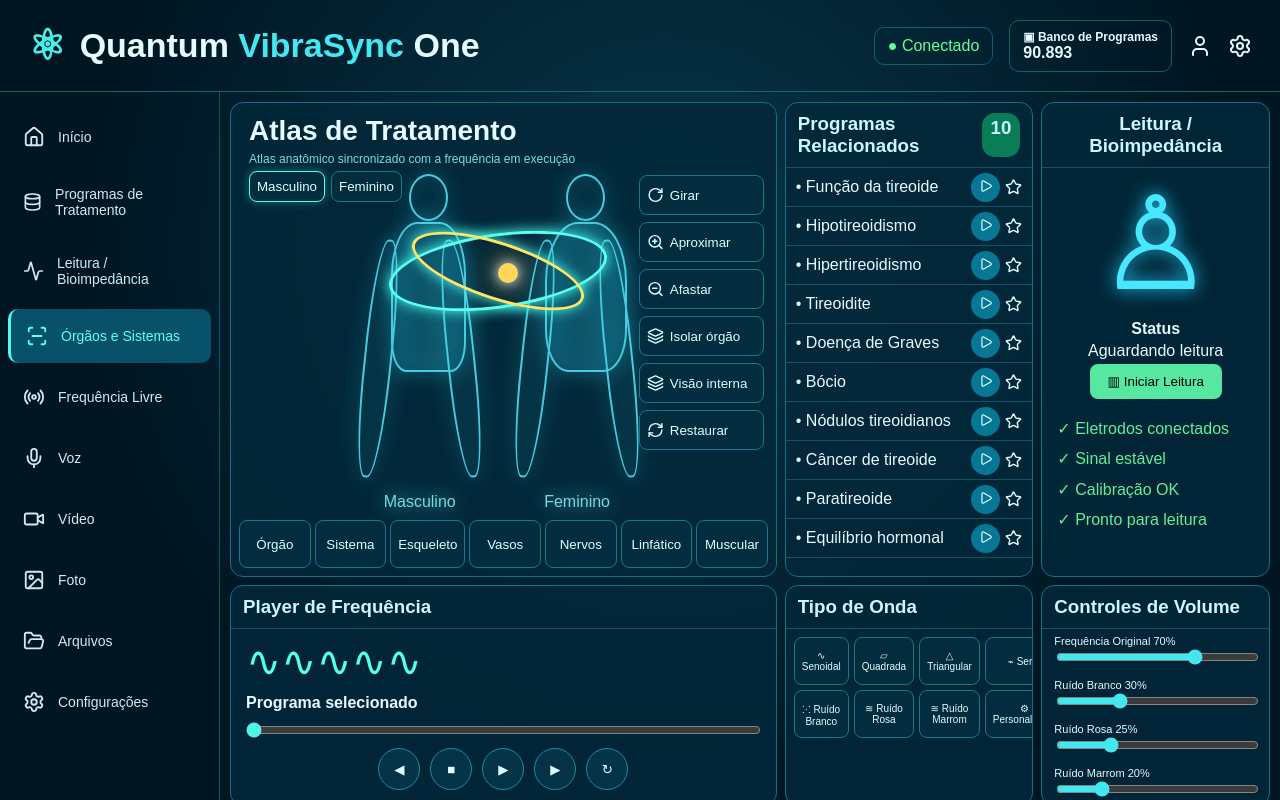
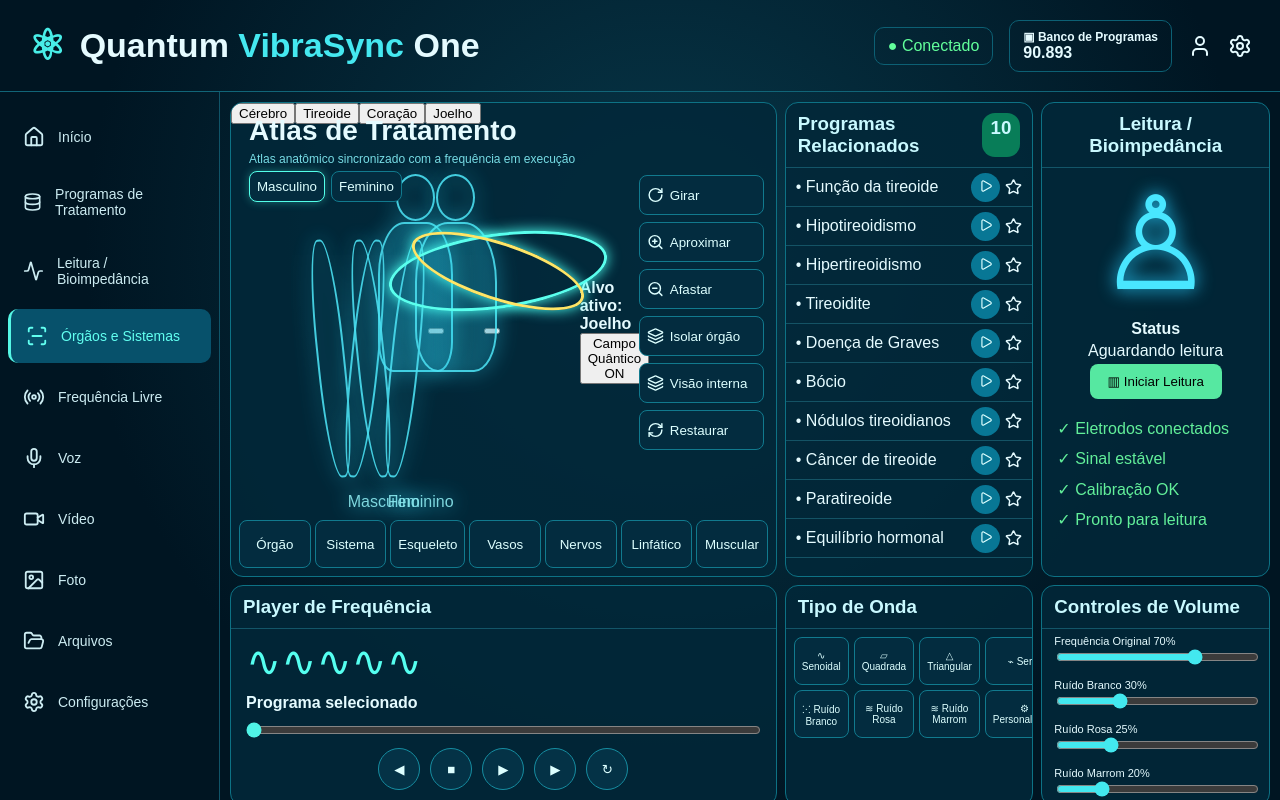
Before and after one commit to marcosfersant/quantum-vibrasync-one, a React (Vite) app: page / in a window 1280 px wide. Shown: the top 800 px of the page. Built offline with nearby package versions, Linux system fonts and the light colour scheme.

Commit message:
Passo 4: conectar Atlas novo, alvo e Campo Quantico

```diff
--- a/src/main.jsx
+++ b/src/main.jsx
@@ -11,7 +11,7 @@ function Engine({on,gens,master,white,brown,pink}){const ctx=useRef(),nodes=useR
 const menu=[[Home,'Início'],[Database,'Programas de Tratamento'],[Activity,'Leitura / Bioimpedância'],[ScanLine,'Órgãos e Sistemas'],[Radio,'Frequência Livre'],[Mic,'Voz'],[Video,'Vídeo'],[Image,'Foto'],[FolderOpen,'Arquivos'],[Settings,'Configurações']];
 const programs=['Função da tireoide','Hipotireoidismo','Hipertireoidismo','Tireoidite','Doença de Graves','Bócio','Nódulos tireoidianos','Câncer de tireoide','Paratireoide','Equilíbrio hormonal'];
 function App(){
- const [sex,setSex]=useState('Masculino'),[on,setOn]=useState(false),[elapsed,setElapsed]=useState(0),[repeat,setRepeat]=useState(1),[infinite,setInfinite]=useState(false),[a,setA]=useState({enabled:true,freq:432,wave:'sine',volume:70,dwell:60,duty:50,offset:0}),[b,setB]=useState({enabled:true,freq:528,wave:'sine',volume:55,dwell:60,duty:50,offset:0}),[master,setMaster]=useState(70),[white,setWhite]=useState(30),[pink,setPink]=useState(25),[brown,setBrown]=useState(20); const duration=1800,gens=useMemo(()=>[a,b],[a,b]); useEffect(()=>{if(!on)return;const id=setInterval(()=>setElapsed(t=>{if(t<duration)return t+1;if(infinite||repeat>1){if(!infinite)setRepeat(r=>Math.max(1,r-1));return 0}setOn(false);return duration}),1000);return()=>clearInterval(id)},[on,infinite,repeat]);
+ const [sex,setSex]=useState('Masculino'),[target,setTarget]=useState({name:'Joelho',top:72,left:50}),[fieldOn,setFieldOn]=useState(true),[on,setOn]=useState(false),[elapsed,setElapsed]=useState(0),[repeat,setRepeat]=useState(1),[infinite,setInfinite]=useState(false),[a,setA]=useState({enabled:true,freq:432,wave:'sine',volume:70,dwell:60,duty:50,offset:0}),[b,setB]=useState({enabled:true,freq:528,wave:'sine',volume:55,dwell:60,duty:50,offset:0}),[master,setMaster]=useState(70),[white,setWhite]=useState(30),[pink,setPink]=useState(25),[brown,setBrown]=useState(20); const duration=1800,gens=useMemo(()=>[a,b],[a,b]); useEffect(()=>{if(!on)return;const id=setInterval(()=>setElapsed(t=>{if(t<duration)return t+1;if(infinite||repeat>1){if(!infinite)setRepeat(r=>Math.max(1,r-1));return 0}setOn(false);return duration}),1000);return()=>clearInterval(id)},[on,infinite,repeat]);
  return <main className="app"><Engine on={on} gens={gens} master={master} white={white} pink={pink} brown={brown}/>
   <header><div className="brand"><b>⚛</b><strong>Quantum <span>VibraSync</span> One</strong></div><div className="top"><i>● Conectado</i><b>▣ Banco de Programas<br/><span>90.893</span></b><User/><Settings/></div></header>
   <div className="workspace">
@@ -23,10 +23,10 @@ function App(){
       <div className="bodies">
        <div className="body male"><div className="head"/><div className="torso"/><div className="limbs"/><span>Masculino</span></div>
        <div className="body female"><div className="head"/><div className="torso"/><div className="limbs"/><span>Feminino</span></div>
-       <div className="target"/><div className="ring r1"/><div className="ring r2"/>
+       <button className={`body-hit male-hit ${sex==='Masculino'?'selected':''}`} onClick={()=>setSex('Masculino')} aria-label="Selecionar Atlas masculino"/><button className={`body-hit female-hit ${sex==='Feminino'?'selected':''}`} onClick={()=>setSex('Feminino')} aria-label="Selecionar Atlas feminino"/><div className={`target-anchor ${sex==='Feminino'?'female-target':'male-target'}`} style={{top:target.top+'%',left:target.left+'%'}}><div className="target-glow"/>{fieldOn&&<><div className="ring r1"/><div className="ring r2"/></>}</div><div className="atlas-state"><b>Alvo ativo: {target.name}</b><button onClick={()=>setFieldOn(v=>!v)}>{fieldOn?'Campo Quântico ON':'Campo Quântico OFF'}</button></div>
       </div>
       <div className="tools">{[[RotateCw,'Girar'],[ZoomIn,'Aproximar'],[ZoomOut,'Afastar'],[Layers,'Isolar órgão'],[Layers,'Visão interna'],[RefreshCw,'Restaurar']].map(([I,t])=><button key={t}><I/>{t}</button>)}</div>
-      <nav className="layers">{['Órgão','Sistema','Esqueleto','Vasos','Nervos','Linfático','Muscular'].map(x=><button key={x}>{x}</button>)}</nav>
+      <div className="target-demo"><button onClick={()=>setTarget({name:'Cérebro',top:18,left:50})}>Cérebro</button><button onClick={()=>setTarget({name:'Tireoide',top:29,left:50})}>Tireoide</button><button onClick={()=>setTarget({name:'Coração',top:40,left:50})}>Coração</button><button onClick={()=>setTarget({name:'Joelho',top:72,left:50})}>Joelho</button></div><nav className="layers">{['Órgão','Sistema','Esqueleto','Vasos','Nervos','Linfático','Muscular'].map(x=><button key={x}>{x}</button>)}</nav>
     </section>
     <section className="related panel"><h3>Programas Relacionados <b>10</b></h3>{programs.map(x=><div key={x}><span>• {x}</span><button><Play/></button><Star/></div>)}</section>
     <section className="reading panel"><h3>Leitura / Bioimpedância</h3><div className="mini-body">♙</div><b>Status</b><p>Aguardando leitura</p><button className="start">▥ Iniciar Leitura</button><div className="checks">✓ Eletrodos conectados<br/>✓ Sinal estável<br/>✓ Calibração OK<br/>✓ Pronto para leitura</div></section>
```
